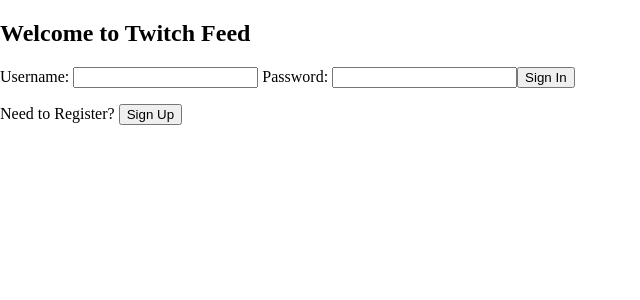
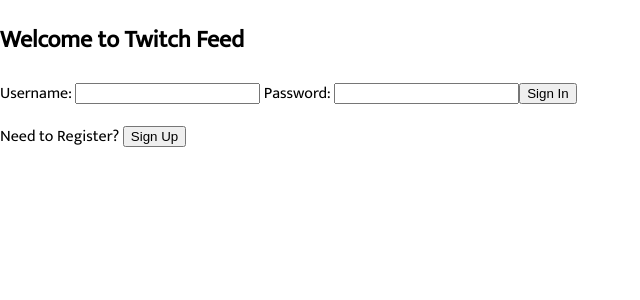
Before and after one commit to TeamBathtub/TwitchFeed, a Vue app: page /#/ in a window 1280 px wide. Shown: the top 300 px of the page, without its empty margins (0-640 px from the left). Built offline with nearby package versions, Linux system fonts and the light colour scheme.

Commit message:
changed font tweaked home page more

```diff
--- a/public/index.html
+++ b/public/index.html
@@ -5,7 +5,8 @@
     <meta http-equiv="X-UA-Compatible" content="IE=edge">
     <meta name="viewport" content="width=device-width,initial-scale=1.0">
     <link rel="icon" href="<%= BASE_URL %>favicon.ico">
-    <title>app</title>
+    <title>Twitch Feed</title>
+    <link href="https://fonts.googleapis.com/css?family=Mukta" rel="stylesheet">
   </head>
   <body>
     <noscript>
--- a/src/components/App.vue
+++ b/src/components/App.vue
@@ -99,8 +99,7 @@
 }
 body {
   margin: 0;
-  font-family: "Times New Roman", Times, serif;
-}
+font-family: 'Mukta', sans-serif;}
 #user {
   display: flex;
   justify-content: center;
--- a/src/components/home/Home.vue
+++ b/src/components/home/Home.vue
@@ -1,7 +1,7 @@
 <template>
   <section>
     <div id="chart">
-      <h3>Most Viewers Currently</h3>
+      <h3>Home</h3>
         <BarChart
         v-if="labels && viewerCounts"
         :labels="labels"
```
